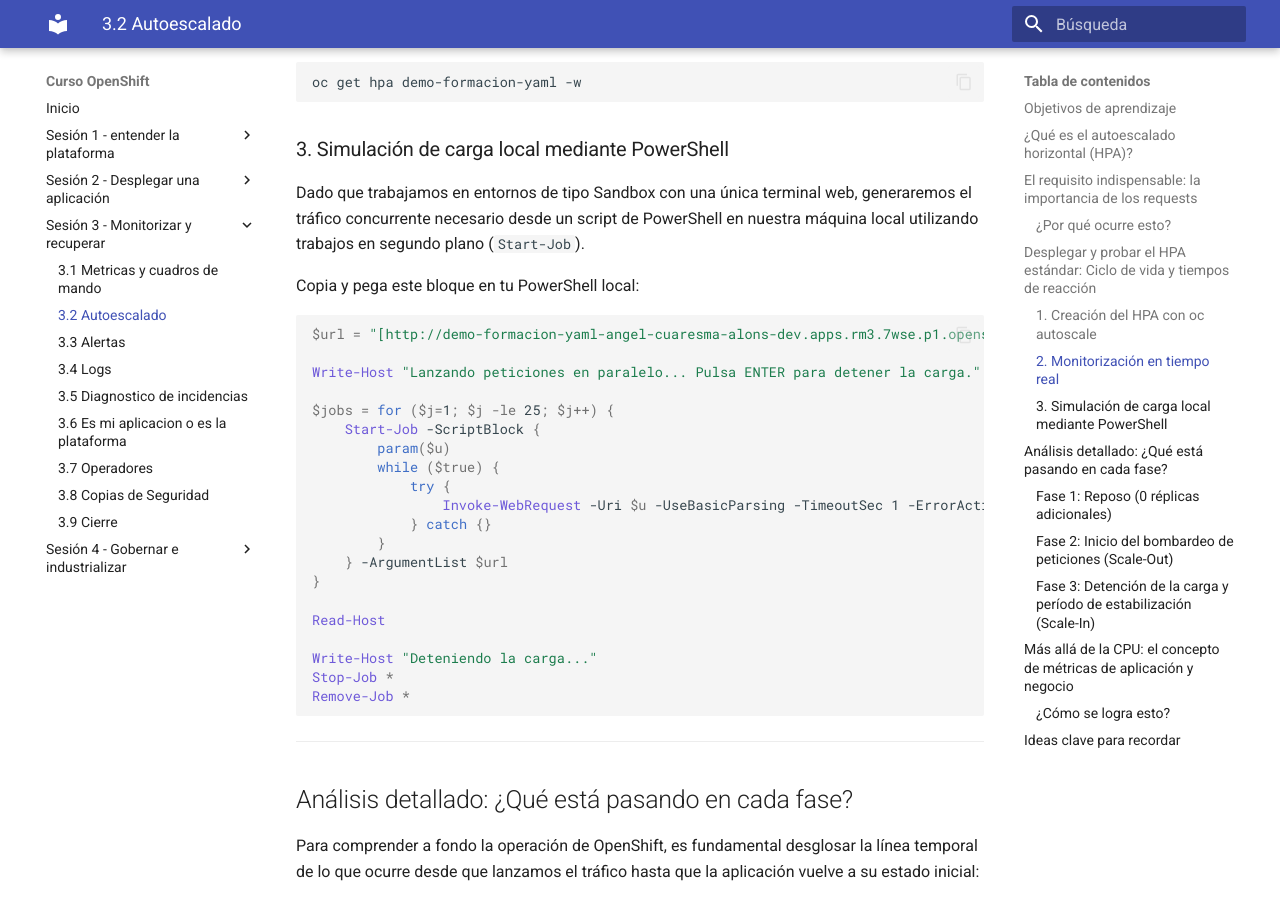
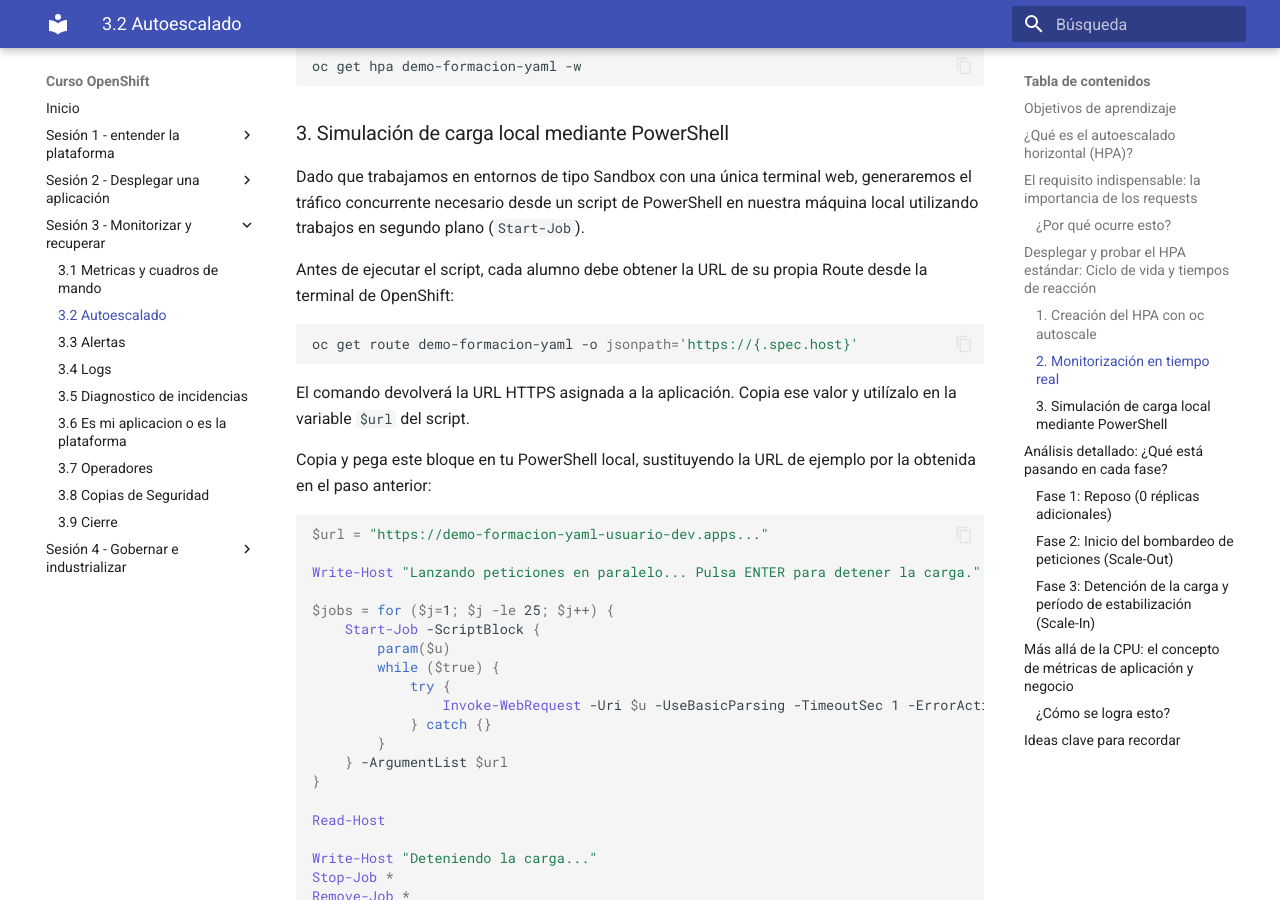
Before and after one commit to ieftraining/curso-openshift, an MkDocs documentation site: the page built from docs/sesion3/3.2 Autoescalado.md, in a window 1280 px wide and 900 px high, scrolled down 3388 px. Built offline with MkDocs 1.6.1 and Material for MkDocs 9.7.7, drawn with Linux system fonts in a browser that asks for light colours; some of the changed text lies outside the part shown.

Commit message:
Add files via upload

````diff
--- a/docs/sesion3/3.2 Autoescalado.md
+++ b/docs/sesion3/3.2 Autoescalado.md
@@ -22,13 +22,11 @@
 
 ```mermaid
 flowchart LR
-    A[Tráfico bajo<br/>1 Réplica] -->|Pico de demanda| B[Escalado automático<br/>N Réplicas]
+    A[Tráfico bajo<br>1 Réplica] -->|Pico de demanda| B[Escalado automático<br>N Réplicas]
     B -->|Fin del pico| A
 ```
 
-Para evitar que los administradores tengan que intervenir manualmente ante cada fluctuación de tráfico, Kubernetes y OpenShift proporcionan el recurso **Horizontal Pod Autoscaler (HPA)**.
-
-El HPA supervisa de forma continua el rendimiento de las cargas de trabajo y ajusta automáticamente el número de réplicas (*pods*) dentro de un rango predefinido:
+Para evitar que los administradores tengan que intervenir manualmente ante cada fluctuación de tráfico, Kubernetes y OpenShift proporcionan el recurso **Horizontal Pod Autoscaler (HPA)**. El HPA supervisa de forma continua el rendimiento de las cargas de trabajo y ajusta automáticamente el número de réplicas (*pods*) dentro de un rango predefinido:
 
 - **Mínimo de réplicas:** Garantiza la disponibilidad base del servicio (por ejemplo, 1 o 2 réplicas).
 - **Máximo de réplicas:** Establece un límite superior para evitar consumos descontrolados de infraestructura durante picos extremos de tráfico.
@@ -41,8 +39,8 @@
 
 ```mermaid
 flowchart TD
-    A[Métrica de Consumo Real<br/>Ej: 50m de CPU] -->|Comparación| B[Requests definidos en el Deployment<br/>Ej: 100m de CPU]
-    B --> C["Cálculo del porcentaje (%)<br/>(50m / 100m) = 50%"]
+    A[Métrica de Consumo Real<br>Ej: 50m de CPU] -->|Comparación| B[Requests definidos en el Deployment<br>Ej: 100m de CPU]
+    B --> C["Cálculo del porcentaje (%)<br>(50m / 100m) = 50%"]
     C --> D{¿Supera el objetivo del HPA?}
 ```
 
@@ -82,10 +80,18 @@
 
 Dado que trabajamos en entornos de tipo Sandbox con una única terminal web, generaremos el tráfico concurrente necesario desde un script de PowerShell en nuestra máquina local utilizando trabajos en segundo plano (`Start-Job`).
 
-Copia y pega este bloque en tu PowerShell local:
+Antes de ejecutar el script, cada alumno debe obtener la URL de su propia Route desde la terminal de OpenShift:
+
+```bash
+oc get route demo-formacion-yaml -o jsonpath='https://{.spec.host}'
+```
+
+El comando devolverá la URL HTTPS asignada a la aplicación. Copia ese valor y utilízalo en la variable `$url` del script.
+
+Copia y pega este bloque en tu PowerShell local, sustituyendo la URL de ejemplo por la obtenida en el paso anterior:
 
 ```powershell
-$url = "[http://demo-formacion-yaml-angel-cuaresma-alons-dev.apps.rm3.7wse.p1.openshiftapps.com](http://demo-formacion-yaml-angel-cuaresma-alons-dev.apps.rm3.7wse.p1.openshiftapps.com)"
+$url = "https://demo-formacion-yaml-usuario-dev.apps..."
 
 Write-Host "Lanzando peticiones en paralelo... Pulsa ENTER para detener la carga."
 
@@ -149,7 +155,7 @@
 
 ```mermaid
 flowchart LR
-    A[Aplicación Instrumentada<br/>Expone métricas /metrics] -->|Recopilación| B[User-Workload Monitoring<br/>Prometheus / Thanos]
+    A[Aplicación Instrumentada<br>Expone métricas /metrics] -->|Recopilación| B[User-Workload Monitoring<br>Prometheus / Thanos]
     B -->|Adaptación de API| C[Métricas Personalizadas]
     C --> D[HPA Avanzado]
 ```
````
